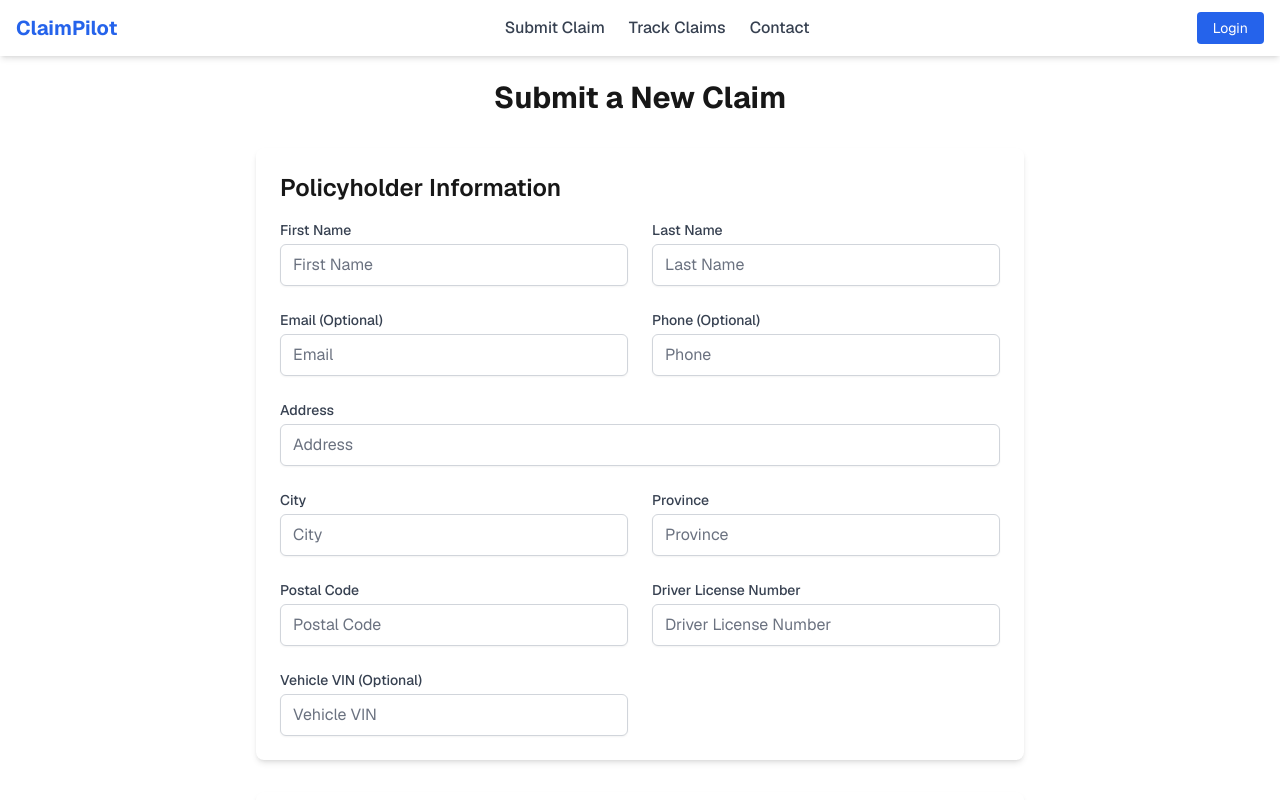
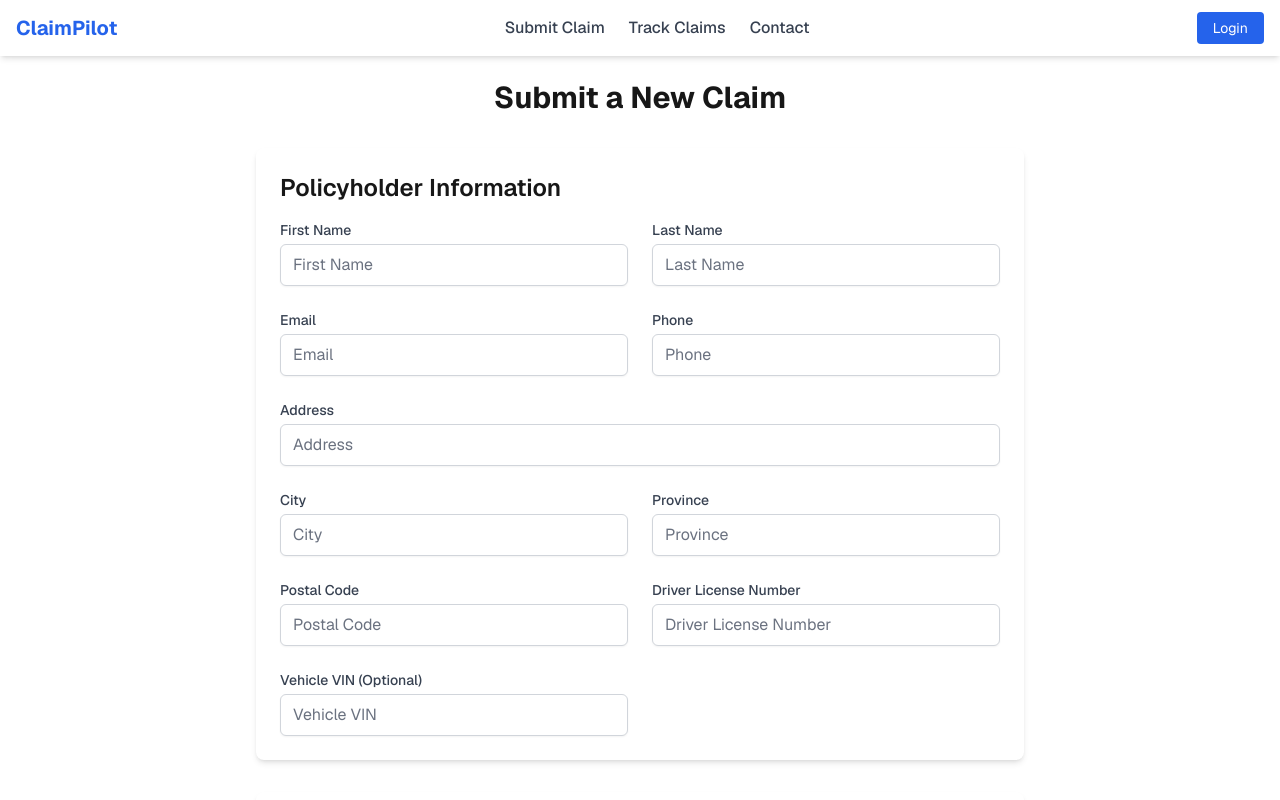
Before and after one commit to freeheart110/ClaimPilot-Frontend, a Next.js app: page /submit-claim in a window 1280 px wide. Shown: the top 800 px of the page. Built offline with nearby package versions, Linux system fonts and the light colour scheme; no server answers.

Commit message:
fix cost amount decimal error

```diff
--- a/src/app/admin/page.tsx
+++ b/src/app/admin/page.tsx
@@ -145,7 +145,7 @@ interface ClaimRowProps {
 function ClaimRow({ claim, adjusters, onAssign }: ClaimRowProps) {
   const { register, handleSubmit } = useForm({
     resolver: zodResolver(assignSchema),
-    defaultValues: { adjusterId: claim.assignedAdjuster?.id || 0 },
+    defaultValues: { adjusterId: claim.assignedAdjuster?.id || 0},
   });
 
   const [mode, setMode] = useState<'none' | 'assignAdjuster'>('none');
--- a/src/app/claims/[id]/audit/page.tsx
+++ b/src/app/claims/[id]/audit/page.tsx
@@ -60,7 +60,7 @@ export default function AuditTrailPage() {
         <thead>
           <tr className="text-left text-gray-600 dark:text-gray-300">
             <th className="p-3">Action</th>
-            <th className="p-3">Details</th>
+            <th className="p-3">Updated Details</th>
             <th className="p-3">User</th>
             <th className="p-3">Timestamp</th>
           </tr>
--- a/src/app/claims/[id]/page.tsx
+++ b/src/app/claims/[id]/page.tsx
@@ -69,8 +69,14 @@ const claimSchema = z.object({
   policeReportNumber: z.string().nullable().optional(),
   locationOfAccident: z.string().nullable().optional(),
   damageDescription: z.string().nullable().optional(),
-  estimatedRepairCost: z.number().min(0).nullable().optional(),
-  finalSettlementAmount: z.number().min(0).nullable().optional(),
+  estimatedRepairCost: z.preprocess(
+    (val) => (val === "" || val === null || val === undefined ? null : Number(val)),
+    z.number().min(0).nullable()
+  ),
+  finalSettlementAmount: z.preprocess(
+    (val) => (val === "" || val === null || val === undefined ? null : Number(val)),
+    z.number().min(0).nullable()
+  ),
 });
 
 type ClaimFormData = z.infer<typeof claimSchema>;
@@ -117,8 +123,8 @@ export default function ClaimDetailsPage() {
           policeReportNumber: data.policeReportNumber ?? undefined,
           locationOfAccident: data.locationOfAccident ?? undefined,
           damageDescription: data.damageDescription ?? undefined,
-          estimatedRepairCost: data.estimatedRepairCost ?? undefined,
-          finalSettlementAmount: data.finalSettlementAmount ?? undefined,
+          estimatedRepairCost: data.estimatedRepairCost !== null ? parseFloat(Number(data.estimatedRepairCost).toFixed(2)) : null,
+          finalSettlementAmount: data.finalSettlementAmount !== null ? parseFloat(Number(data.finalSettlementAmount).toFixed(2)) : null,
         });
       } catch (err) {
         setError((err as Error).message);
--- a/src/app/globals.css
+++ b/src/app/globals.css
@@ -15,8 +15,13 @@
     --foreground: #ededed;
   }
 }
+html, body {
+  height: 100%;
+}
 
 body {
+  display: flex;
+  flex-direction: column;
   background: var(--background);
   color: var(--foreground);
   font-family: var(--font-geist-sans), Arial, Helvetica, sans-serif;
--- a/src/app/layout.tsx
+++ b/src/app/layout.tsx
@@ -30,7 +30,7 @@ export default function RootLayout({
         className={`${geistSans.variable} ${geistMono.variable} antialiased`}
       >
         <NavBar />
-        {children}
+        <main className="flex-grow">{children}</main>
         <Footer />
       </body>
     </html>
--- a/src/app/submit-claim/page.tsx
+++ b/src/app/submit-claim/page.tsx
@@ -88,7 +88,6 @@ export default function SubmitClaim() {
       console.log("Claim submitted successfully:", result);
       alert("Claim submitted successfully!");
 
-      // Optionally reset form or redirect
     } catch (error) {
       console.error("Submission error:", error);
       alert("Failed to submit claim.");
@@ -114,10 +113,10 @@ export default function SubmitClaim() {
               <FormField label="Last Name" error={errors.lastName?.message}>
                 <input {...register('lastName')} placeholder="Last Name" className="mt-1 block w-full rounded-md border-gray-300 shadow-sm focus:border-primary focus:ring-primary dark:bg-gray-700 dark:border-gray-600 dark:text-white" />
               </FormField>
-              <FormField label="Email (Optional)" error={errors.email?.message}>
+              <FormField label="Email" error={errors.email?.message}>
                 <input type="email" {...register('email')} placeholder="Email" className="mt-1 block w-full rounded-md border-gray-300 shadow-sm focus:border-primary focus:ring-primary dark:bg-gray-700 dark:border-gray-600 dark:text-white" />
               </FormField>
-              <FormField label="Phone (Optional)" error={errors.phone?.message}>
+              <FormField label="Phone" error={errors.phone?.message}>
                 <input {...register('phone')} placeholder="Phone" className="mt-1 block w-full rounded-md border-gray-300 shadow-sm focus:border-primary focus:ring-primary dark:bg-gray-700 dark:border-gray-600 dark:text-white" />
               </FormField>
               <div className="sm:col-span-2">
```
